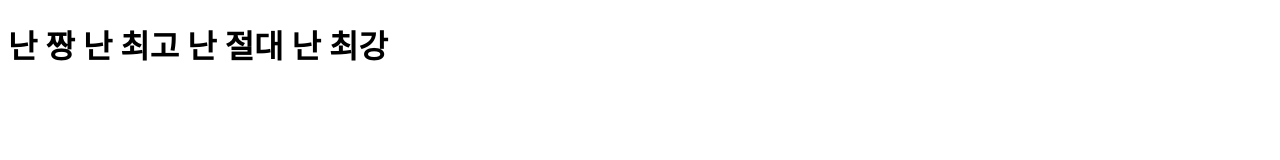
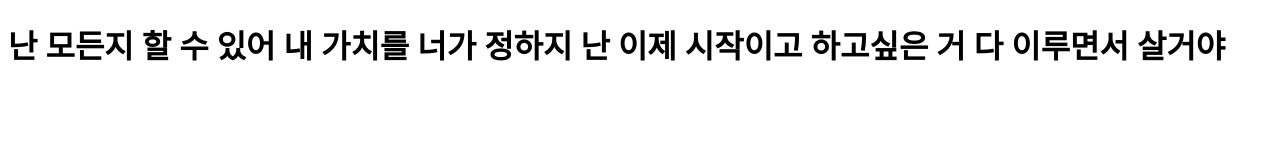
Before and after one commit to lsjking/Absoul, a plain HTML site: page index.html in a window 1280 px wide. Drawn offline with Linux system fonts and the light colour scheme.

Commit message:
새로운 시작

```diff
--- a/index.html
+++ b/index.html
@@ -6,6 +6,9 @@
     <title>Document</title>
   </head>
   <body>
-    <h1>난 짱 난 최고 난 절대 난 최강</h1>
+    <h1>
+      난 모든지 할 수 있어 내 가치를 너가 정하지 난 이제 시작이고 하고싶은 거 다
+      이루면서 살거야
+    </h1>
   </body>
 </html>
```
